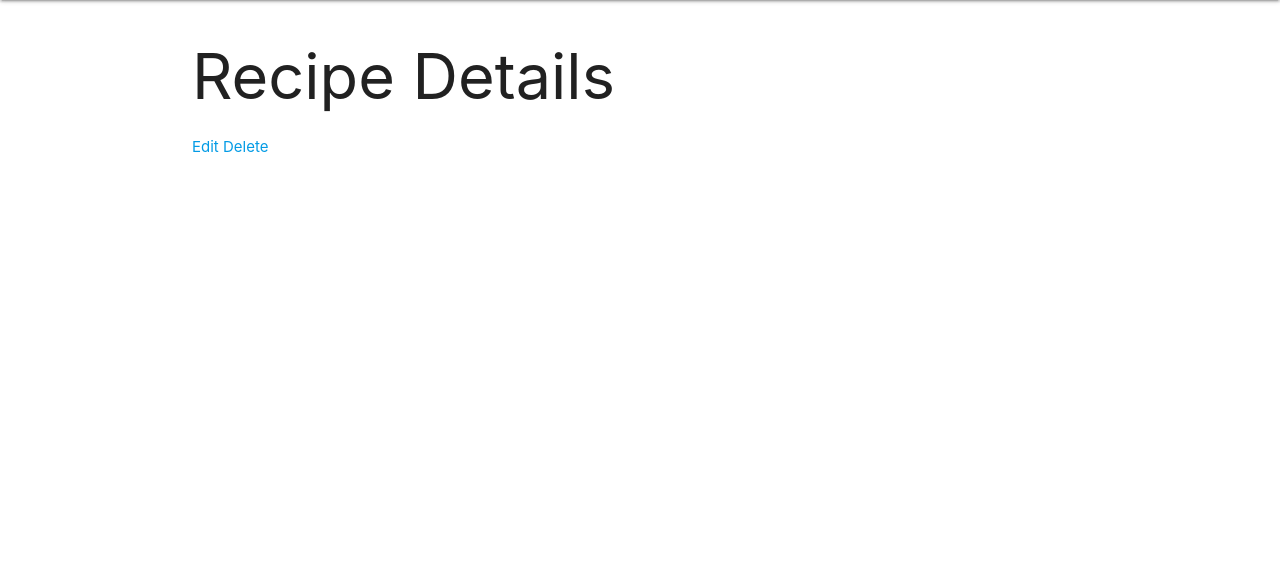
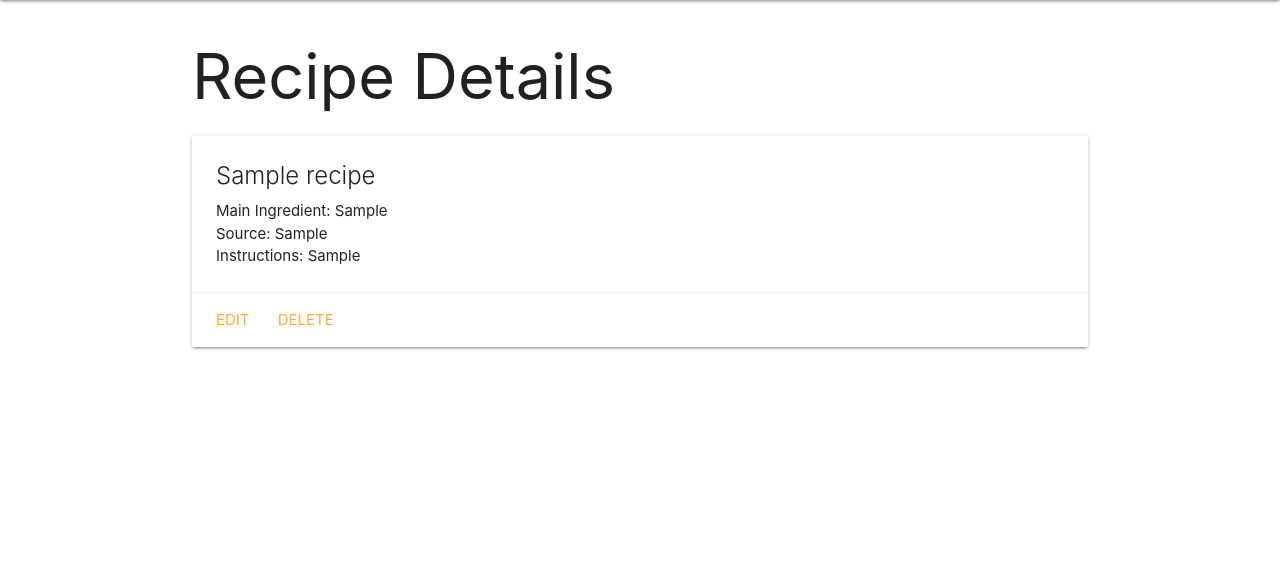
Before and after one commit to mhwhite22/foodles, a Django app: template main_app/templates/main_app/recipe_detail.html in a window 1280 px wide. Shown: the part 64-651 px from the top of the page. Run offline with Django 3.2, Linux system fonts and the light colour scheme; tables that the repository leaves empty hold one stand-in row (values such as "Sample post"); the template is opened without the code that fills it: values that come from a table or form of the project are taken from there, most other values are stand-ins (such as "Sample title", 1, 10 or a date in 2020).

Commit message:
minor changes to recipe index

```diff
--- a/main_app/templates/main_app/recipe_detail.html
+++ b/main_app/templates/main_app/recipe_detail.html
@@ -3,6 +3,15 @@
 
 <h1>Recipe Details</h1>
 
+<div class="card">
+    <div class="card-content">
+      <span class="card-title">{{ recipe.name }}</span>
+      <p>Main Ingredient: {{ recpie.main_ingredient }}</p>
+      <p>Source: {{ recipe.source }}</p>
+      <p>Instructions: {{ recipe.instructions }}</p>
+
+
+    </div>
 <div class="card-action">
     <a href="{% url 'recipes_update' recipe.id %}">Edit</a>
     <a href="{% url 'recipes_delete' recipe.id %}">Delete</a>
```
